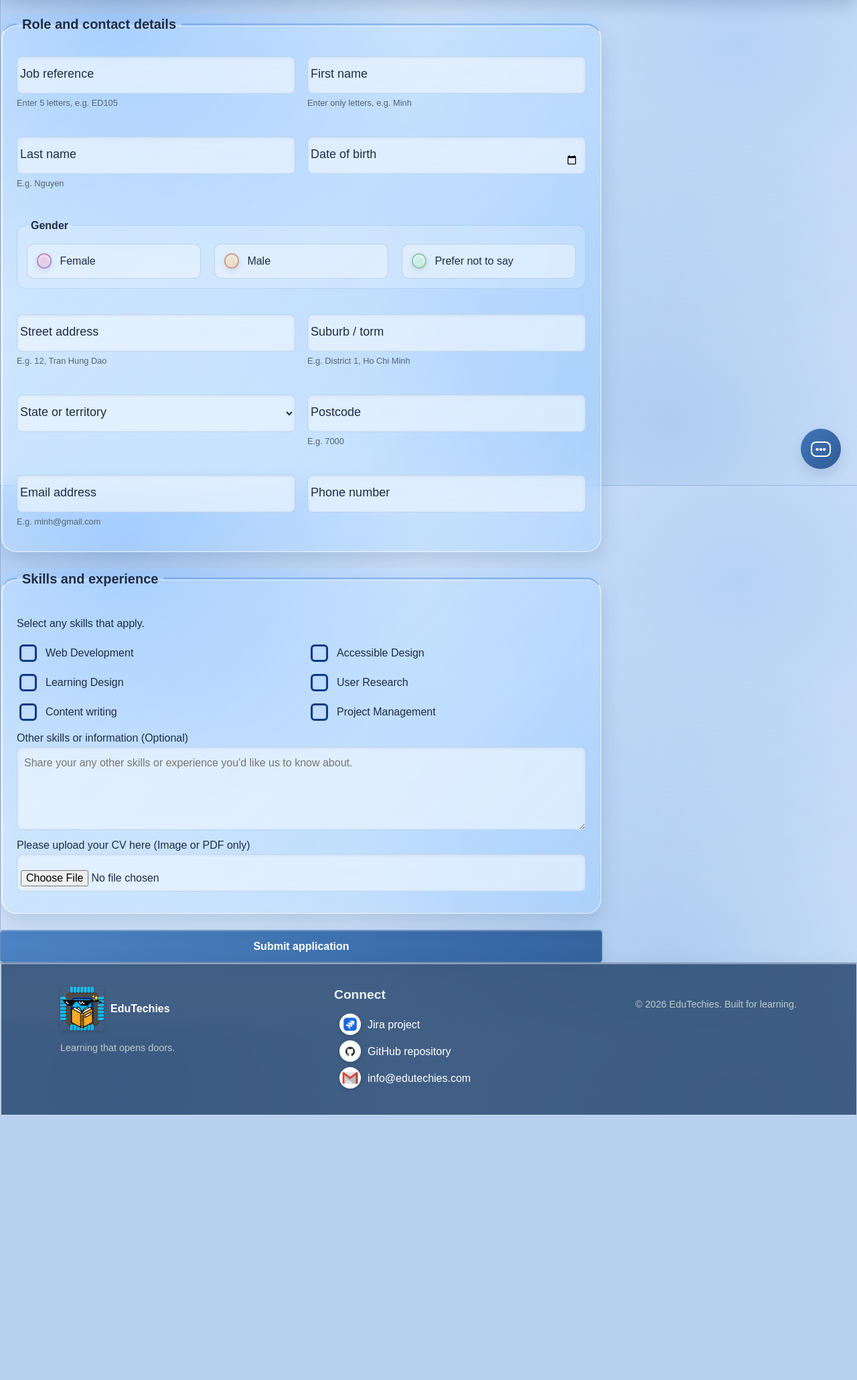
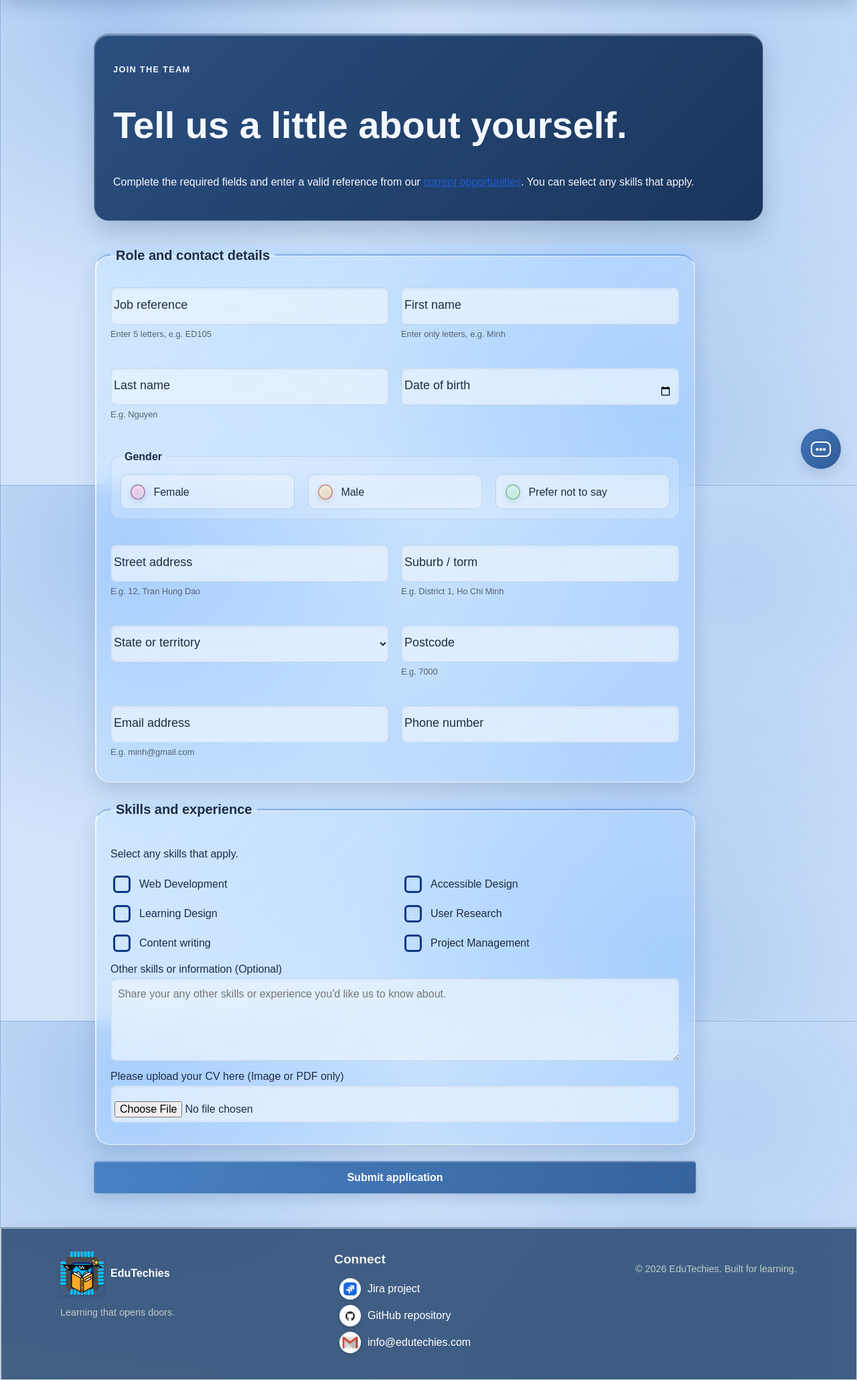
Before and after one commit to trinhminhduchoang/COS10026-Project, a PHP site: page /apply_en.php in a window 1280 px wide. Shown: the part 76-2136 px from the top of the page at 67% size. Before the commit the page ends 1741 px from the top, so only its background shows below. Run offline with PHP 8.4, Linux system fonts and the light colour scheme; the visitor is signed in with stand-in values (Sample User, id 1).

Commit message:
Fix apply

```diff
--- a/apply_en.php
+++ b/apply_en.php
@@ -7,7 +7,12 @@ if (!isset($_SESSION['user_id'])) {
 $active_page = 'apply';
 include 'header_en.inc';
 ?>
-
+  <main id="main" class="page-main">
+    <header class="page-intro glass-panel">
+      <p class="eyebrow">Join the team</p>
+      <h1>Tell us a little about yourself.</h1>
+       <p>Complete the required fields and enter a valid reference from our <a href="jobs_en.php">current opportunities</a>. You can select any skills that apply.</p>
+    </header>
     <form class="application-form" action="https://mercury.swin.edu.au/it000000/formtest.php" method="post" style="margin-top: 20px;">
 
       <fieldset class="form-section glass-panel">
```
Also changed, not shown: apply_vi.php (+6 -1 lines).
